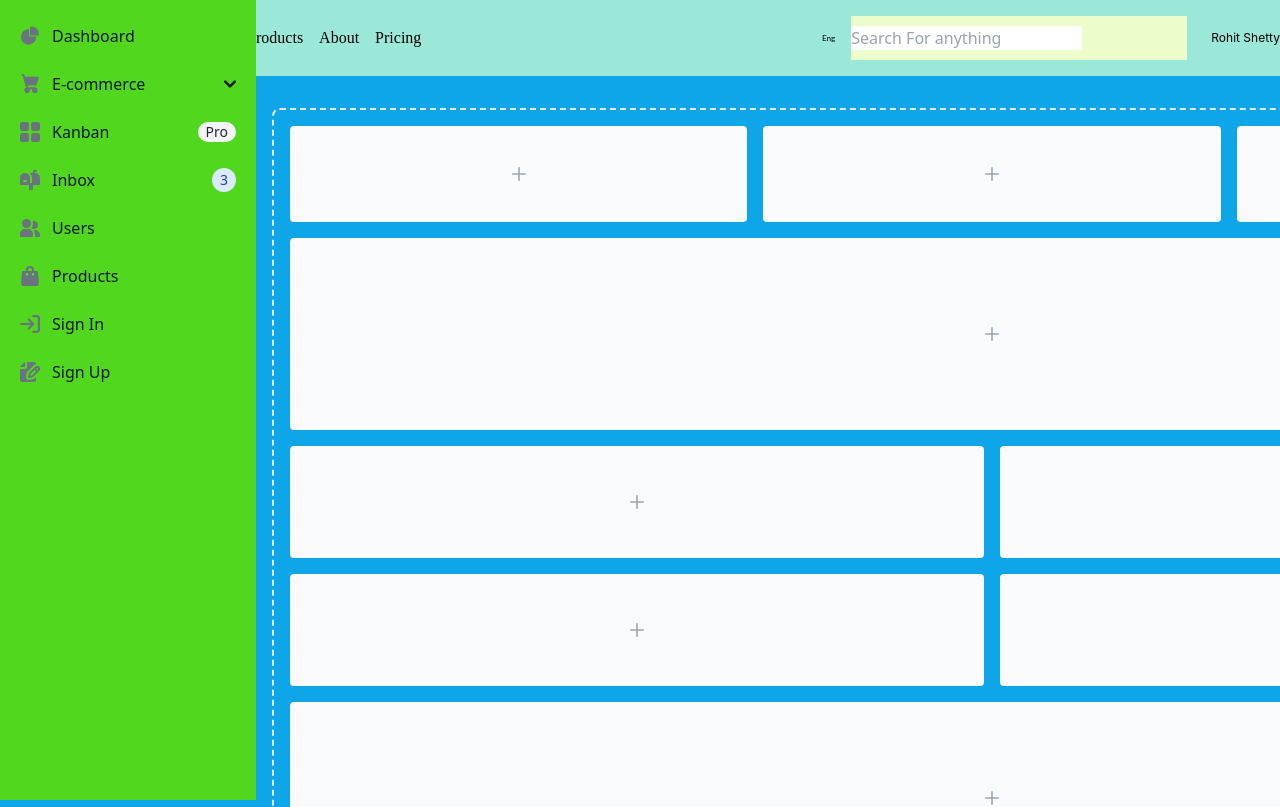
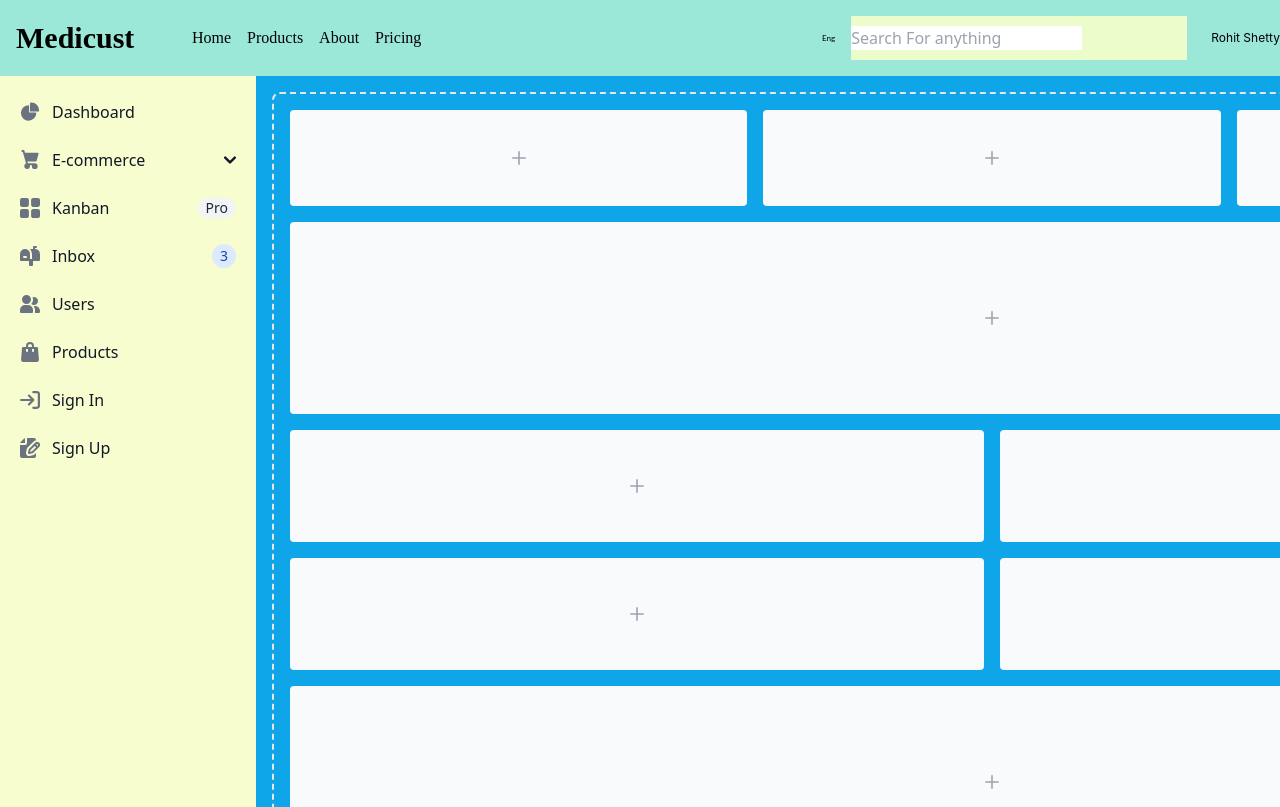
Before and after one commit to nikhil94058/medicare, a React (Create React App) app in the folder client/: page / in a window 1280 px wide. Shown: the top 807 px of the page. Built offline with nearby package versions, Linux system fonts and the light colour scheme.

Commit message:
side bar added

```diff
--- a/client/src/Component/DoctorPage.js
+++ b/client/src/Component/DoctorPage.js
@@ -5,10 +5,8 @@ export const DoctorPage = () => {
 
   return (
     <div>
-      <Navbar />
-      <div className='mt-4'>
-        <Sidebar />
-      </div>
+      <div><Navbar /></div>
+      <Sidebar />
     </div>
   )
 }
@@ -16,13 +14,14 @@ export const DoctorPage = () => {
 
 export const Sidebar = () => {
   return (
-    <>
+    <div className=''>
+
       <button
         data-drawer-target="sidebar-multi-level-sidebar"
         data-drawer-toggle="sidebar-multi-level-sidebar"
         aria-controls="sidebar-multi-level-sidebar"
         type="button"
-        className="inline-flex items-center p-2 mt-2 ms-3 text-sm text-gray-500 rounded-lg sm:hidden hover:bg-gray-100 focus:outline-none focus:ring-2 focus:ring-gray-200 dark:text-gray-400 dark:hover:bg-gray-700 dark:focus:ring-gray-600"
+        className="inline-flex items-center p-2 mt-2 ms-3 text-sm text-gray-500 rounded-lg sm:hidden hover:bg-gray-100 focus:outline-none focus:ring-2 focus:ring-gray-200 dark:text-gray-400 dark:hover:hover:bg-[#F4F6F9] dark:focus:ring-gray-600"
       >
         <span className="sr-only">Open sidebar</span>
         <svg
@@ -41,18 +40,18 @@ export const Sidebar = () => {
       </button>
       <aside
         id="sidebar-multi-level-sidebar"
-        className="fixed top-0 left-0 z-40 w-64 h-screen transition-transform -translate-x-full sm:translate-x-0"
+        className="fixed top-19 left-0 z-40 w-64 h-screen transition-transform -translate-x-full sm:translate-x-0"
         aria-label="Sidebar"
       >
-        <div className="h-full px-3 py-4 overflow-y-auto bg-[#50d71e] dark:bg-gray-800">
+        <div className="h-full px-3 py-4 overflow-y-auto  bg-[#F8FDCF]">
           <ul className="space-y-2 font-medium">
             <li>
               <a
                 href="#"
-                className="flex items-center p-2 text-gray-900 rounded-lg dark:text-white hover:bg-gray-100 dark:hover:bg-gray-700 group"
+                className="flex items-center p-2 text-gray-900 rounded-lg dark:text-black hover:bg-gray-100 dark:hover:bg-[#F4F6F9] group"
               >
                 <svg
-                  className="w-5 h-5 text-gray-500 transition duration-75 dark:text-gray-400 group-hover:text-gray-900 dark:group-hover:text-white"
+                  className="w-5 h-5 text-gray-500 transition duration-75 dark:text-gray-400 group-hover:text-gray-900 dark:group-hover:text-black"
                   aria-hidden="true"
                   xmlns="http://www.w3.org/2000/svg"
                   fill="currentColor"
@@ -67,12 +66,12 @@ export const Sidebar = () => {
             <li>
               <button
                 type="button"
-                className="flex items-center w-full p-2 text-base text-gray-900 transition duration-75 rounded-lg group hover:bg-gray-100 dark:text-white dark:hover:bg-gray-700"
+                className="flex items-center w-full p-2 text-base text-gray-900 transition duration-75 rounded-lg group hover:bg-bg-[#F4F6F9] dark:text-black dark:hover:bg-[#F4F6F9]"
                 aria-controls="dropdown-example"
                 data-collapse-toggle="dropdown-example"
               >
                 <svg
-                  className="flex-shrink-0 w-5 h-5 text-gray-500 transition duration-75 group-hover:text-gray-900 dark:text-gray-400 dark:group-hover:text-white"
+                  className="flex-shrink-0 w-5 h-5 text-gray-500 transition duration-75 group-hover:text-gray-900 dark:text-gray-400 dark:group-hover:text-black"
                   aria-hidden="true"
                   xmlns="http://www.w3.org/2000/svg"
                   fill="currentColor"
@@ -80,7 +79,7 @@ export const Sidebar = () => {
                 >
                   <path d="M15 12a1 1 0 0 0 .962-.726l2-7A1 1 0 0 0 17 3H3.77L3.175.745A1 1 0 0 0 2.208 0H1a1 1 0 0 0 0 2h.438l.6 2.255v.019l2 7 .746 2.986A3 3 0 1 0 9 17a2.966 2.966 0 0 0-.184-1h2.368c-.118.32-.18.659-.184 1a3 3 0 1 0 3-3H6.78l-.5-2H15Z" />
                 </svg>
-                <span className="flex-1 ms-3 text-left rtl:text-right whitespace-nowrap">
+                <span className="flex-1 ms-3 text-left rtl:text-right blackspace-nowrap">
                   E-commerce
                 </span>
                 <svg
@@ -103,7 +102,7 @@ export const Sidebar = () => {
                 <li>
                   <a
                     href="#"
-                    className="flex items-center w-full p-2 text-gray-900 transition duration-75 rounded-lg pl-11 group hover:bg-gray-100 dark:text-white dark:hover:bg-gray-700"
+                    className="flex items-center w-full p-2 text-gray-900 transition duration-75 rounded-lg pl-11 group hover:bg-gray-100 dark:text-black dark:hover:bg-[#F4F6F9]"
                   >
                     Products
                   </a>
@@ -111,7 +110,7 @@ export const Sidebar = () => {
                 <li>
                   <a
                     href="#"
-                    className="flex items-center w-full p-2 text-gray-900 transition duration-75 rounded-lg pl-11 group hover:bg-gray-100 dark:text-white dark:hover:bg-gray-700"
+                    className="flex items-center w-full p-2 text-gray-900 transition duration-75 rounded-lg pl-11 group hover:bg-gray-100 dark:text-black dark:hover:hover:bg-[#F4F6F9]"
                   >
                     Billing
                   </a>
@@ -119,7 +118,7 @@ export const Sidebar = () => {
                 <li>
                   <a
                     href="#"
-                    className="flex items-center w-full p-2 text-gray-900 transition duration-75 rounded-lg pl-11 group hover:bg-gray-100 dark:text-white dark:hover:bg-gray-700"
+                    className="flex items-center w-full p-2 text-gray-900 transition duration-75 rounded-lg pl-11 group hover:bg-gray-100 dark:text-black dark:hover:hover:bg-[#F4F6F9]"
                   >
                     Invoice
                   </a>
@@ -129,10 +128,10 @@ export const Sidebar = () => {
             <li>
               <a
                 href="#"
-                className="flex items-center p-2 text-gray-900 rounded-lg dark:text-white hover:bg-gray-100 dark:hover:bg-gray-700 group"
+                className="flex items-center p-2 text-gray-900 rounded-lg dark:text-black hover:bg-gray-100 dark:hover:hover:bg-[#F4F6F9] group"
               >
                 <svg
-                  className="flex-shrink-0 w-5 h-5 text-gray-500 transition duration-75 dark:text-gray-400 group-hover:text-gray-900 dark:group-hover:text-white"
+                  className="flex-shrink-0 w-5 h-5 text-gray-500 transition duration-75 dark:text-gray-400 group-hover:text-gray-900 dark:group-hover:text-black"
                   aria-hidden="true"
                   xmlns="http://www.w3.org/2000/svg"
                   fill="currentColor"
@@ -140,7 +139,7 @@ export const Sidebar = () => {
                 >
                   <path d="M6.143 0H1.857A1.857 1.857 0 0 0 0 1.857v4.286C0 7.169.831 8 1.857 8h4.286A1.857 1.857 0 0 0 8 6.143V1.857A1.857 1.857 0 0 0 6.143 0Zm10 0h-4.286A1.857 1.857 0 0 0 10 1.857v4.286C10 7.169 10.831 8 11.857 8h4.286A1.857 1.857 0 0 0 18 6.143V1.857A1.857 1.857 0 0 0 16.143 0Zm-10 10H1.857A1.857 1.857 0 0 0 0 11.857v4.286C0 17.169.831 18 1.857 18h4.286A1.857 1.857 0 0 0 8 16.143v-4.286A1.857 1.857 0 0 0 6.143 10Zm10 0h-4.286A1.857 1.857 0 0 0 10 11.857v4.286c0 1.026.831 1.857 1.857 1.857h4.286A1.857 1.857 0 0 0 18 16.143v-4.286A1.857 1.857 0 0 0 16.143 10Z" />
                 </svg>
-                <span className="flex-1 ms-3 whitespace-nowrap">Kanban</span>
+                <span className="flex-1 ms-3 blackspace-nowrap">Kanban</span>
                 <span className="inline-flex items-center justify-center px-2 ms-3 text-sm font-medium text-gray-800 bg-gray-100 rounded-full dark:bg-gray-700 dark:text-gray-300">
                   Pro
                 </span>
@@ -149,10 +148,10 @@ export const Sidebar = () => {
             <li>
               <a
                 href="#"
-                className="flex items-center p-2 text-gray-900 rounded-lg dark:text-white hover:bg-gray-100 dark:hover:bg-gray-700 group"
+                className="flex items-center p-2 text-gray-900 rounded-lg dark:text-black hover:bg-gray-100 dark:hover:hover:bg-[#F4F6F9] group"
               >
                 <svg
-                  className="flex-shrink-0 w-5 h-5 text-gray-500 transition duration-75 dark:text-gray-400 group-hover:text-gray-900 dark:group-hover:text-white"
+                  className="flex-shrink-0 w-5 h-5 text-gray-500 transition duration-75 dark:text-gray-400 group-hover:text-gray-900 dark:group-hover:text-black"
                   aria-hidden="true"
                   xmlns="http://www.w3.org/2000/svg"
                   fill="currentColor"
@@ -160,7 +159,7 @@ export const Sidebar = () => {
                 >
                   <path d="m17.418 3.623-.018-.008a6.713 6.713 0 0 0-2.4-.569V2h1a1 1 0 1 0 0-2h-2a1 1 0 0 0-1 1v2H9.89A6.977 6.977 0 0 1 12 8v5h-2V8A5 5 0 1 0 0 8v6a1 1 0 0 0 1 1h8v4a1 1 0 0 0 1 1h2a1 1 0 0 0 1-1v-4h6a1 1 0 0 0 1-1V8a5 5 0 0 0-2.582-4.377ZM6 12H4a1 1 0 0 1 0-2h2a1 1 0 0 1 0 2Z" />
                 </svg>
-                <span className="flex-1 ms-3 whitespace-nowrap">Inbox</span>
+                <span className="flex-1 ms-3 blackspace-nowrap">Inbox</span>
                 <span className="inline-flex items-center justify-center w-3 h-3 p-3 ms-3 text-sm font-medium text-blue-800 bg-blue-100 rounded-full dark:bg-blue-900 dark:text-blue-300">
                   3
                 </span>
@@ -169,10 +168,10 @@ export const Sidebar = () => {
             <li>
               <a
                 href="#"
-                className="flex items-center p-2 text-gray-900 rounded-lg dark:text-white hover:bg-gray-100 dark:hover:bg-gray-700 group"
+                className="flex items-center p-2 text-gray-900 rounded-lg dark:text-black hover:bg-gray-100 dark:hover:hover:bg-[#F4F6F9] group"
               >
                 <svg
-                  className="flex-shrink-0 w-5 h-5 text-gray-500 transition duration-75 dark:text-gray-400 group-hover:text-gray-900 dark:group-hover:text-white"
+                  className="flex-shrink-0 w-5 h-5 text-gray-500 transition duration-75 dark:text-gray-400 group-hover:text-gray-900 dark:group-hover:text-black"
                   aria-hidden="true"
                   xmlns="http://www.w3.org/2000/svg"
                   fill="currentColor"
@@ -180,16 +179,16 @@ export const Sidebar = () => {
                 >
                   <path d="M14 2a3.963 3.963 0 0 0-1.4.267 6.439 6.439 0 0 1-1.331 6.638A4 4 0 1 0 14 2Zm1 9h-1.264A6.957 6.957 0 0 1 15 15v2a2.97 2.97 0 0 1-.184 1H19a1 1 0 0 0 1-1v-1a5.006 5.006 0 0 0-5-5ZM6.5 9a4.5 4.5 0 1 0 0-9 4.5 4.5 0 0 0 0 9ZM8 10H5a5.006 5.006 0 0 0-5 5v2a1 1 0 0 0 1 1h11a1 1 0 0 0 1-1v-2a5.006 5.006 0 0 0-5-5Z" />
                 </svg>
-                <span className="flex-1 ms-3 whitespace-nowrap">Users</span>
+                <span className="flex-1 ms-3 blackspace-nowrap">Users</span>
               </a>
             </li>
             <li>
               <a
                 href="#"
-                className="flex items-center p-2 text-gray-900 rounded-lg dark:text-white hover:bg-gray-100 dark:hover:bg-gray-700 group"
+                className="flex items-center p-2 text-gray-900 rounded-lg dark:text-black hover:bg-gray-100 dark:hover:hover:bg-[#F4F6F9] group"
               >
                 <svg
-                  className="flex-shrink-0 w-5 h-5 text-gray-500 transition duration-75 dark:text-gray-400 group-hover:text-gray-900 dark:group-hover:text-white"
+                  className="flex-shrink-0 w-5 h-5 text-gray-500 transition duration-75 dark:text-gray-400 group-hover:text-gray-900 dark:group-hover:text-black"
                   aria-hidden="true"
                   xmlns="http://www.w3.org/2000/svg"
                   fill="currentColor"
@@ -197,16 +196,16 @@ export const Sidebar = () => {
                 >
                   <path d="M17 5.923A1 1 0 0 0 16 5h-3V4a4 4 0 1 0-8 0v1H2a1 1 0 0 0-1 .923L.086 17.846A2 2 0 0 0 2.08 20h13.84a2 2 0 0 0 1.994-2.153L17 5.923ZM7 9a1 1 0 0 1-2 0V7h2v2Zm0-5a2 2 0 1 1 4 0v1H7V4Zm6 5a1 1 0 1 1-2 0V7h2v2Z" />
                 </svg>
-                <span className="flex-1 ms-3 whitespace-nowrap">Products</span>
+                <span className="flex-1 ms-3 blackspace-nowrap">Products</span>
               </a>
             </li>
             <li>
               <a
                 href="#"
-                className="flex items-center p-2 text-gray-900 rounded-lg dark:text-white hover:bg-gray-100 dark:hover:bg-gray-700 group"
+                className="flex items-center p-2 text-gray-900 rounded-lg dark:text-black hover:bg-gray-100 dark:hover:hover:bg-[#F4F6F9] group"
               >
                 <svg
-                  className="flex-shrink-0 w-5 h-5 text-gray-500 transition duration-75 dark:text-gray-400 group-hover:text-gray-900 dark:group-hover:text-white"
+                  className="flex-shrink-0 w-5 h-5 text-gray-500 transition duration-75 dark:text-gray-400 group-hover:text-gray-900 dark:group-hover:text-black"
                   aria-hidden="true"
                   xmlns="http://www.w3.org/2000/svg"
                   fill="none"
@@ -220,16 +219,16 @@ export const Sidebar = () => {
                     d="M1 8h11m0 0L8 4m4 4-4 4m4-11h3a2 2 0 0 1 2 2v10a2 2 0 0 1-2 2h-3"
                   />
                 </svg>
-                <span className="flex-1 ms-3 whitespace-nowrap">Sign In</span>
+                <span className="flex-1 ms-3 blackspace-nowrap">Sign In</span>
               </a>
             </li>
             <li>
               <a
                 href="#"
-                className="flex items-center p-2 text-gray-900 rounded-lg dark:text-white hover:bg-gray-100 dark:hover:bg-gray-700 group"
+                className="flex items-center p-2 text-gray-900 rounded-lg dark:text-black hover:bg-gray-100 dark:hover:hover:bg-[#F4F6F9] group"
               >
                 <svg
-                  className="flex-shrink-0 w-5 h-5 text-gray-500 transition duration-75 dark:text-gray-400 group-hover:text-gray-900 dark:group-hover:text-white"
+                  className="flex-shrink-0 w-5 h-5 text-gray-500 transition duration-75 dark:text-gray-400 group-hover:text-gray-900 dark:group-hover:text-black"
                   aria-hidden="true"
                   xmlns="http://www.w3.org/2000/svg"
                   fill="currentColor"
@@ -239,7 +238,7 @@ export const Sidebar = () => {
                   <path d="M6.737 11.061a2.961 2.961 0 0 1 .81-1.515l6.117-6.116A4.839 4.839 0 0 1 16 2.141V2a1.97 1.97 0 0 0-1.933-2H7v5a2 2 0 0 1-2 2H0v11a1.969 1.969 0 0 0 1.933 2h12.134A1.97 1.97 0 0 0 16 18v-3.093l-1.546 1.546c-.413.413-.94.695-1.513.81l-3.4.679a2.947 2.947 0 0 1-1.85-.227 2.96 2.96 0 0 1-1.635-3.257l.681-3.397Z" />
                   <path d="M8.961 16a.93.93 0 0 0 .189-.019l3.4-.679a.961.961 0 0 0 .49-.263l6.118-6.117a2.884 2.884 0 0 0-4.079-4.078l-6.117 6.117a.96.96 0 0 0-.263.491l-.679 3.4A.961.961 0 0 0 8.961 16Zm7.477-9.8a.958.958 0 0 1 .68-.281.961.961 0 0 1 .682 1.644l-.315.315-1.36-1.36.313-.318Zm-5.911 5.911 4.236-4.236 1.359 1.359-4.236 4.237-1.7.339.341-1.699Z" />
                 </svg>
-                <span className="flex-1 ms-3 whitespace-nowrap">Sign Up</span>
+                <span className="flex-1 ms-3 blackspace-nowrap">Sign Up</span>
               </a>
             </li>
           </ul>
@@ -502,7 +501,8 @@ export const Sidebar = () => {
           </div>
         </div>
       </div>
-    </>
 
+
+    </div>
   )
 }
```
